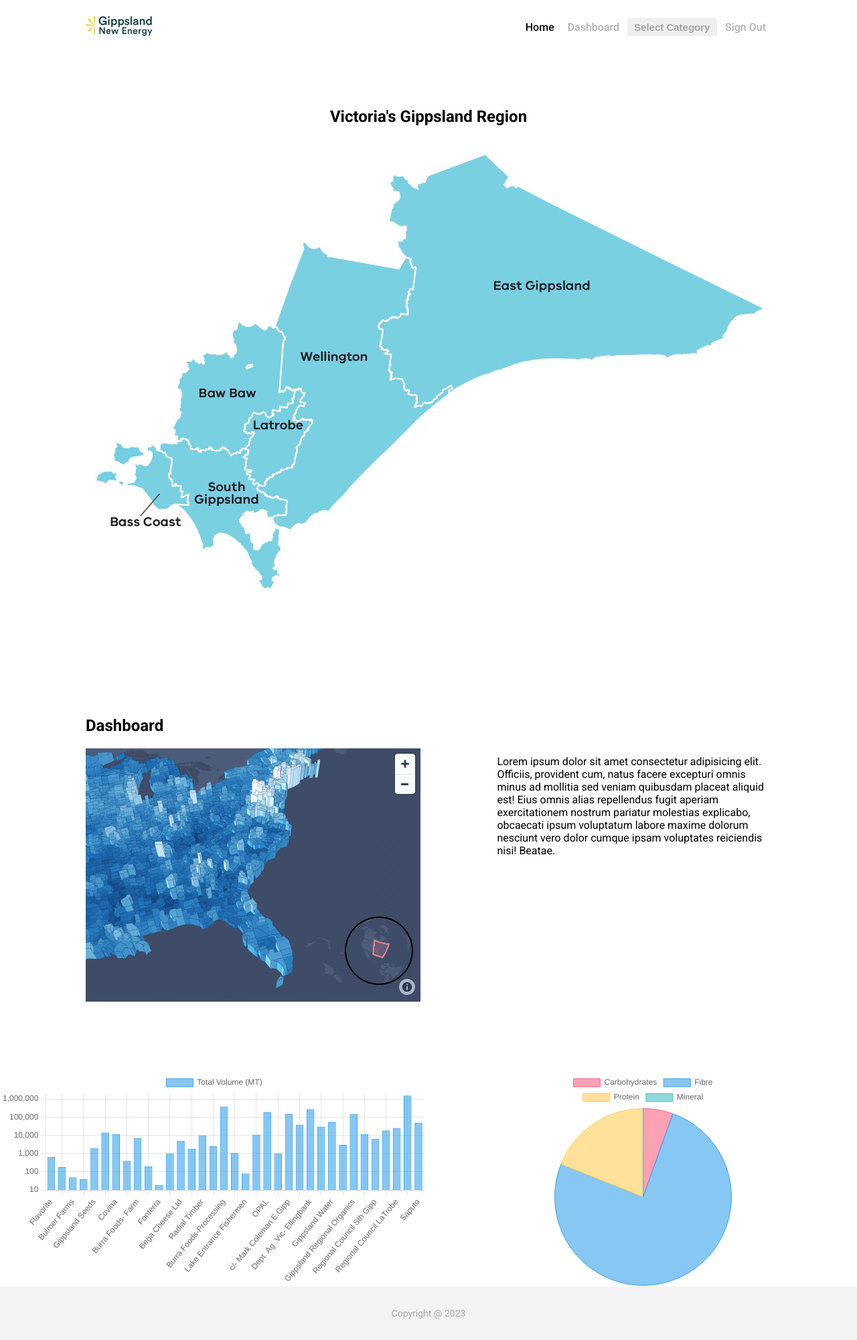
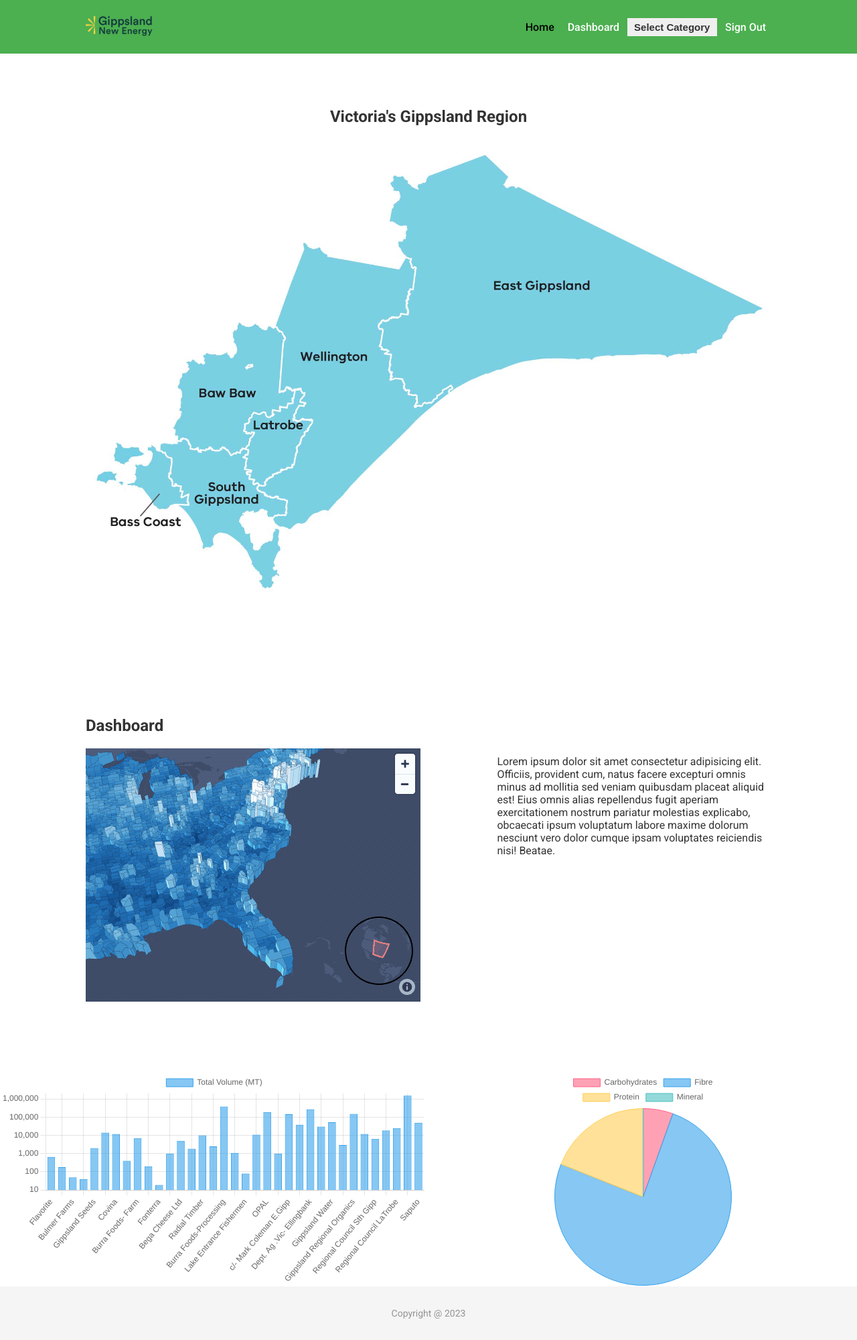
Before and after one commit to ITECH3208andITECH3209feduni/project-repository-bioeconomy-capstone-project, a PHP site: page /dashboard/ in a window 1280 px wide. Shown: the whole page at 67% size. Run offline with PHP 8.4, Linux system fonts and the light colour scheme.

Commit message:
Update default.css

```diff
--- a/src/web/css/default.css
+++ b/src/web/css/default.css
@@ -1,15 +1,19 @@
 @import url('https://fonts.googleapis.com/css2?family=Roboto:wght@100;300;400;500;700;900&display=swap');
+
 :root {
-    --themeMainColor: #72C8E3;
-    --themeColor: #30AC4D;
-    --fontColor: black;
-    --mainBgColor: rgb(243, 243, 243);
-    --mainBorderColor: #bdbdbd33;
+    --themeMainColor: #4CAF50;
+    --themeColor: #FFC107;
+    --fontColor: #333333;
+    --mainBgColor: #F5F5F5;
+    --mainBorderColor: #CCCCCC;
+    --footerBgColor: #1976D2;
+    --footerTextColor: #FFFFFF;
 }
 
 * {
     margin: 0;
     padding: 0;
+    box-sizing: border-box;
 }
 
 body {
@@ -17,6 +21,11 @@ body {
     font-family: 'Roboto', sans-serif;
     color: var(--fontColor);
     min-height: 100vh;
+}
+
+.stop-scrolling {
+    height: 100%;
+    overflow: hidden;
 }
 
 ul {
@@ -45,13 +54,25 @@ a {
 
 .container {
     width: 80%;
-    max-width: 1300px;
+    max-width: 1200px;
     margin: auto;
+}
+
+.center {
+    text-align: center;
+}
+
+.dnone {
+    display: none !important;
+}
+
+.detailedText {
+    color: #717171;
 }
 
 header {
     height: 80px;
-    background: #fff;
+   background-color: var(--themeMainColor);
 }
 
 header .container {
@@ -63,14 +84,14 @@ header .container {
 }
 
 header nav {
-    color: #3336;
+    color: var(--fontColor);
 }
 
 header nav a {
     margin: 0 8px;
     font-weight: 500;
-    transition: .2s ease;
-    color: rgb(177, 177, 177);
+    color: #ffffff;
+    transition: color 0.3s;
 }
 
 header nav a:hover {
@@ -96,9 +117,7 @@ header .header-menu input {
     left: -5px;
     cursor: pointer;
     opacity: 0;
-    /* hide this */
     z-index: 2;
-    /* and place it over the hamburger */
     -webkit-touch-callout: none;
 }
 
@@ -108,7 +127,7 @@ header .header-menu span {
     height: 4px;
     margin-bottom: 5px;
     position: relative;
-    background: #cdcdcd;
+    background: #ffffff;
     border-radius: 3px;
     z-index: 1;
     transform-origin: 4px 0px;
@@ -143,6 +162,7 @@ header .header-menu input:checked~span:nth-last-child(3) {
 
 footer {
     height: 80px;
+
 }
 
 footer .container {
@@ -151,7 +171,79 @@ footer .container {
     height: 100%;
     justify-content: center;
     font-size: 14px;
-    color: #3336;
+    color: rgba(0, 0, 0, 0.4);
+}
+
+
+/* ---------------- popup ---------------- */
+
+.popup-container {
+    width: 100vw;
+    height: 100vh;
+    position: fixed;
+    left: 0;
+    top: 0;
+    background: #3333339f;
+    visibility: hidden;
+    opacity: 0;
+    transition: .1s ease;
+}
+
+.popup-container.active {
+    visibility: visible;
+    opacity: 1;
+}
+
+.popup-container .popup-inner {
+    position: absolute;
+    top: 50%;
+    left: 50%;
+    transform: translate(-50%, -50%) scale(0, 0);
+    width: 400px;
+    max-width: 90%;
+    height: max-content;
+    background: white;
+    border-radius: 5px;
+    transition: .3s ease;
+}
+
+.popup-container.active .popup-inner {
+    transform: translate(-50%, -50%) scale(1, 1);
+}
+
+.popup-container .popup-inner .popup-close {
+    position: absolute;
+    right: 10px;
+    top: 10px;
+    cursor: pointer;
+    background: #e1e1e1;
+    width: 30px;
+    height: 30px;
+    display: flex;
+    align-items: center;
+    justify-content: center;
+    border-radius: 50%;
+    transition: .2s ease;
+}
+
+.popup-container .popup-inner .popup-close:hover {
+    background: #c9c9c9;
+}
+
+.popup-container .popup-inner .popup-body {
+    padding: 15px;
+}
+
+.popup-container .popup-inner .popup-body h3 {
+    margin-bottom: 10px;
+}
+
+.popup-container .popup-inner .popup-body p {
+    margin-bottom: 8px;
+}
+
+.popup-container .popup-inner .popup-body p:last-child {
+    margin-top: 30px;
 }
 
 
@@ -191,8 +283,10 @@ footer .container {
         color: rgb(177, 177, 177) !important;
         background: none
     }
-    header nav a.active,
     header nav a:hover,
+    header nav a.active {
+        color: #FFD54F;
+    }
     select:hover {
         color: white !important
     }
```
